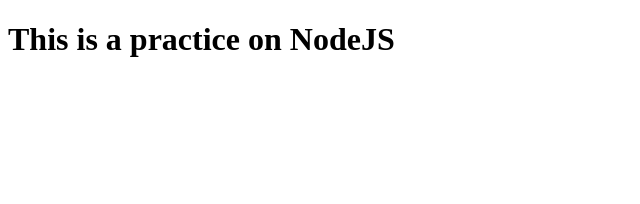
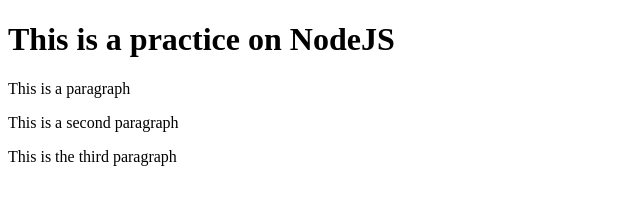
Before and after one commit to juanchoavila/git-test, a website: page index.html in a window 1280 px wide. Shown: the whole page, without its empty margins (0-640 px from the left). Drawn offline with Linux system fonts and the light colour scheme.

Commit message:
second commit

```diff
--- a/index.html
+++ b/index.html
@@ -9,6 +9,9 @@
 
 <body>
     <h1>This is a practice on NodeJS</h1>
+    <p>This is a paragraph</p>
+    <p>This is a second paragraph</p>
+    <p>This is the third paragraph</p>
 </body>
 
 </html>
```
Also changed, not shown: package.json (added, +24 -0 lines), 2 other files.
